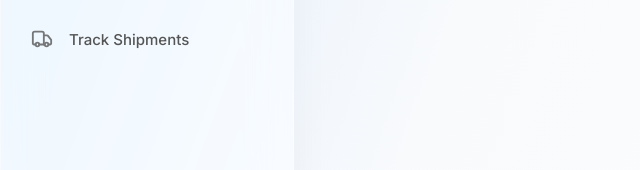
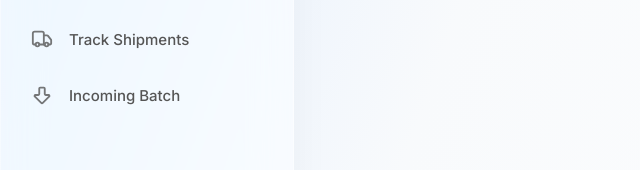
Before and after one commit to KejDhruv-Pharbit/Pharbit, a React (Vite) app in the folder Frontend/: page /Dashboard in a window 1280 px wide. Shown: the part 463-633 px from the top of the page, without its empty margins (0-640 px from the left). Built offline with nearby package versions, Linux system fonts and the light colour scheme.

Commit message:
Frontend Focused

```diff
--- a/Frontend/src/App.jsx
+++ b/Frontend/src/App.jsx
@@ -10,6 +10,7 @@ import Batches from "./Pages/Dashboard/Batches";
 import Shipment from "./Pages/Dashboard/Shipment";
 import Requests from "./Pages/Dashboard/Requests";
 import Passing from "./Pages/Dashboard/Passing";
+import Transferred from "./Pages/Dashboard/Transferred";
 
 
 function App() {
@@ -31,7 +32,8 @@ function App() {
         <Route path="Batches" element={<Batches />} />
         <Route path="Shipments" element={<Shipment />} />
         <Route path="Requests" element={<Requests />} />
-         <Route path="Passing" element={<Passing/>} />
+        <Route path="Passing" element={<Passing />} />
+        <Route path="Transfer/Batches" element={<Transferred/>} />
         {/* <Route path="Employee" element={<InviteEmployee/>} /> */}
       </Route>
     </Routes>
--- a/Frontend/src/Components/Dashboard/Sidebar.jsx
+++ b/Frontend/src/Components/Dashboard/Sidebar.jsx
@@ -11,6 +11,7 @@ import {
     ChevronRight,
     Truck,
     Inbox,
+    ArrowBigDown ,
     User
 } from "lucide-react";
 import "../../Styles/Components/Sidebar.css";
@@ -27,6 +28,7 @@ export default function Sidebar() {
         { to: "/Dashboard/Requests", icon: Inbox, label: "Requests" },
         { to: "/Dashboard/Passing", icon: Inbox, label: "Passing" },
         { to: "/Dashboard/Shipments", icon: Truck, label: "Track Shipments" },
+        { to: "/Dashboard/Transfer/Batches", icon: ArrowBigDown , label: "Incoming Batch" },
     ];
 
     const handleLogout = () => {
```
